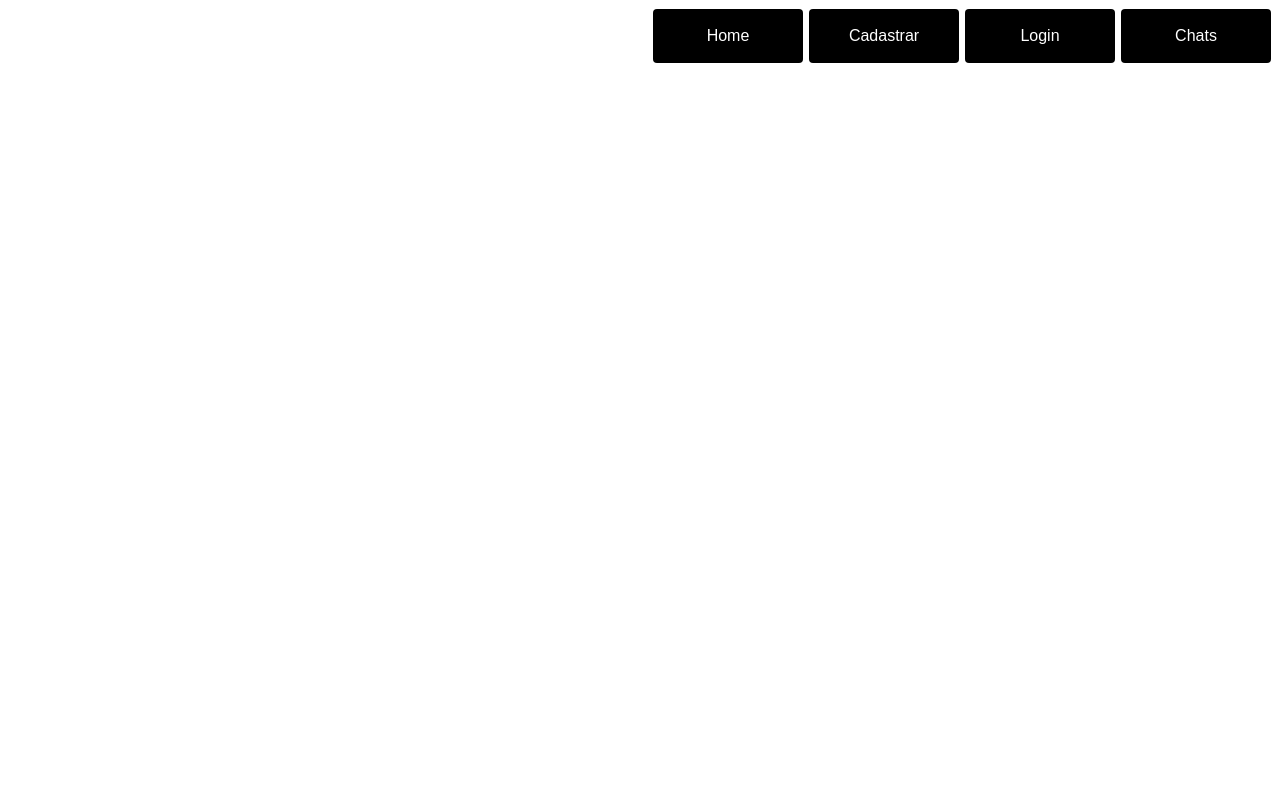
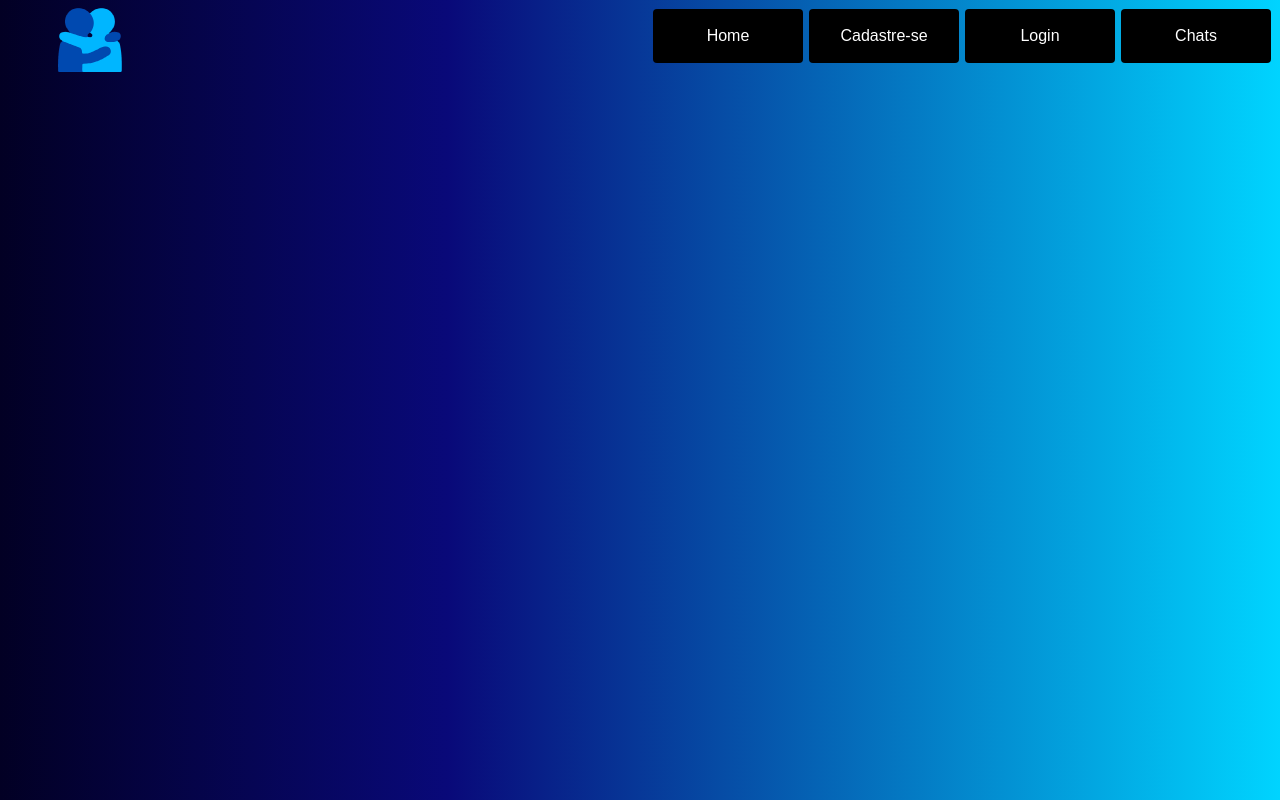
Before and after one commit to KaykeMatiasS/yana, a PHP site: page /Menus.html in a window 1280 px wide. Run offline with PHP 8.4, Linux system fonts and the light colour scheme.

```diff
--- a/Index_YANA/Menus.html
+++ b/Index_YANA/Menus.html
@@ -4,11 +4,10 @@
 <title>Menus</title>
 </head>
 <body>
-
-<object width="200" height="200" align="left" src="icon.png"></object>
+	<img src="yana.png">
 <div class="button-group" align="right">
 	<a href=Home.html target="Principal"> <button class="button "><span>Home</span></button></a>
-	<a href=Cadastro.html target="Principal"> <button class="button"><span>Cadastrar</button></a>
+	<a href=Cadastro.html target="Principal"> <button class="button"><span>Cadastre-se</button></a>
 	<a href=Login.html target="Principal"> <button class="button "><span>Login</button></a>
 	<a href=Chats.html target="Principal"> <button class="button"><span>Chats</button></a>
 </div>
--- a/Index_YANA/menus.css
+++ b/Index_YANA/menus.css
@@ -1,3 +1,4 @@
+body{background-image: linear-gradient(90deg, rgba(2,0,36,1) 0%, rgba(9,9,121,1) 35%, rgba(0,212,255,1) 100%);}
 .button {
     display: inline-block;
     border-radius: 4px;
@@ -10,6 +11,13 @@
     width: 150px;
     cursor: pointer;
     margin: 1px;
+  }
+  h7{
+    color: white;
+  }
+  img {
+    float: left;
+    margin-left: 50px;
   }
   .button:hover {
     opacity: 1;
```
Also changed, not shown: Index_YANA/Home.html (added, +10 -0 lines), Index_YANA/Rodape.html (added, +10 -0 lines), Index_YANA/yana.png (added).
